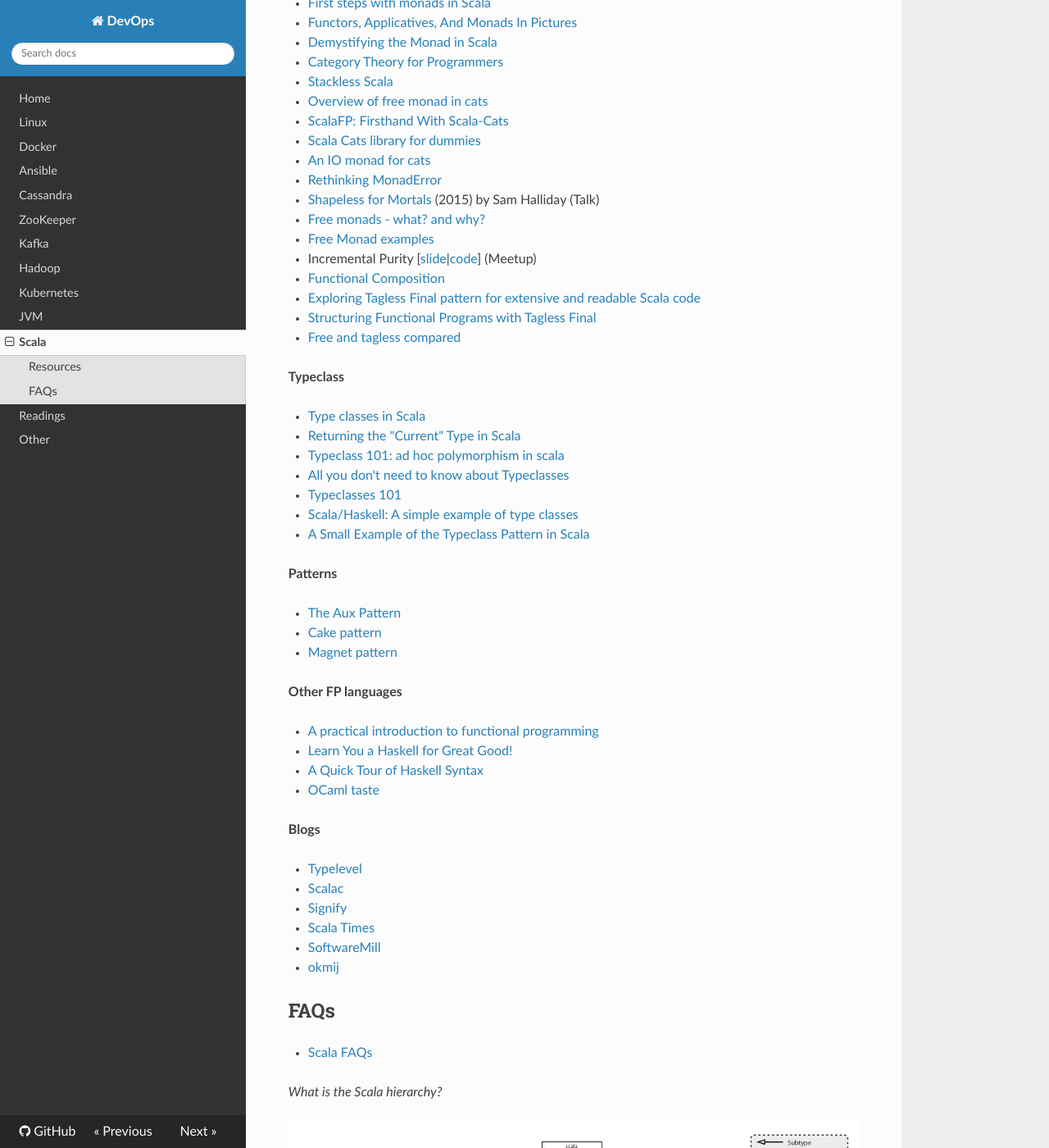
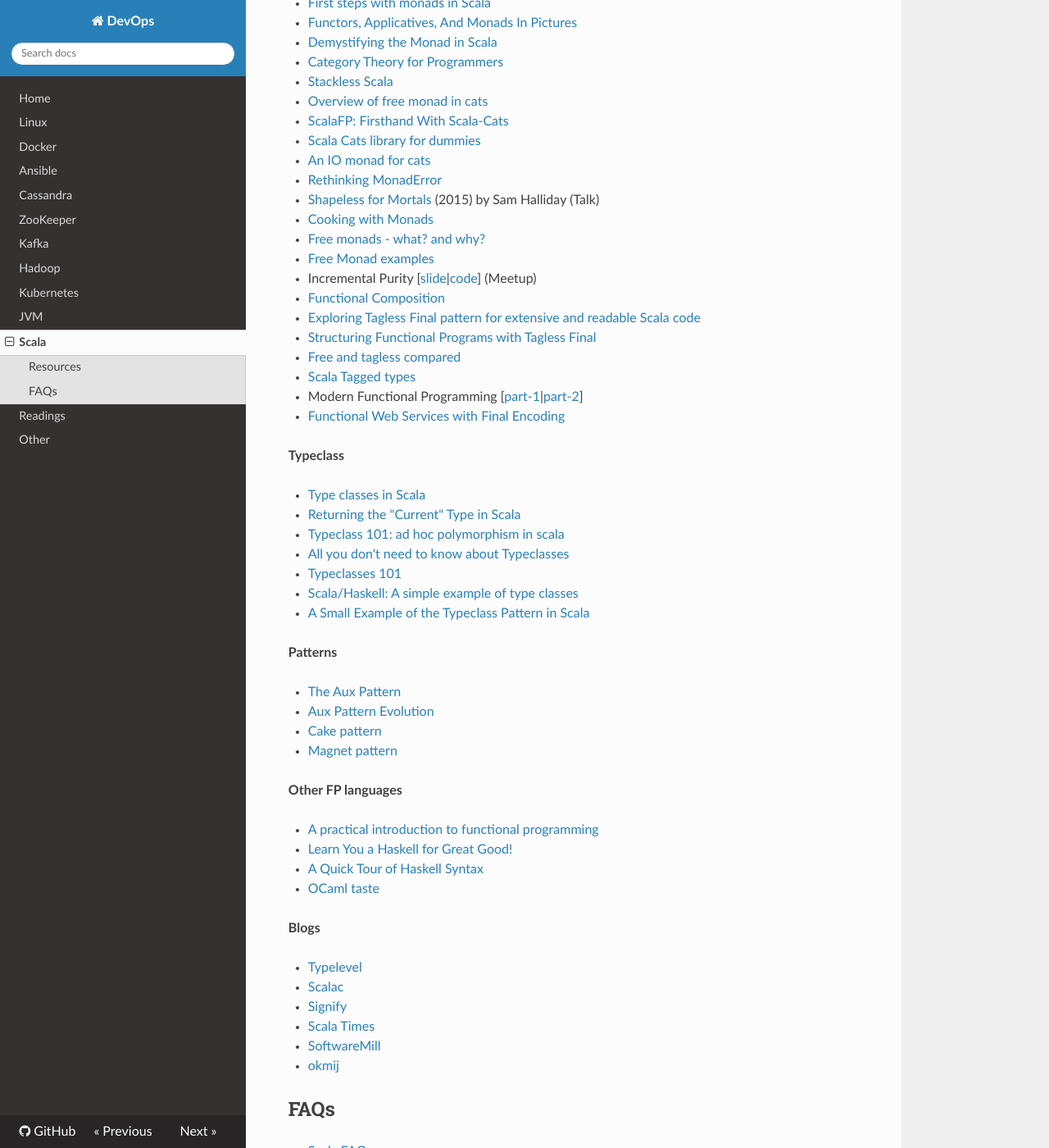
Before and after one commit to niqdev/devops, an MkDocs documentation site: the page built from docs/scala.md, in a window 1280 px wide and 1400 px high, scrolled down 1304 px. Shown: the whole window at 82% size. Built offline with MkDocs 1.6.1, drawn with Linux system fonts in a browser that asks for light colours; nearby versions of some CDN libraries; old or Windows-style settings are respelled for this version of MkDocs.

Commit message:
doc: update scala

```diff
--- a/docs/scala.md
+++ b/docs/scala.md
@@ -59,6 +59,7 @@
 * [An IO monad for cats](https://typelevel.org/blog/2017/05/02/io-monad-for-cats.html)
 * [Rethinking MonadError](https://typelevel.org/blog/2018/04/13/rethinking-monaderror.html)
 * [Shapeless for Mortals](http://fommil.com/scalax15/) (2015) by Sam Halliday (Talk)
+* [Cooking with Monads](https://www.becompany.ch/en/blog/2016/11/08/cooking-with-monads)
 * [Free monads - what? and why?](https://softwaremill.com/free-monads)
 * [Free Monad examples](https://github.com/kenbot/free)
 * Incremental Purity [[slide](https://git.io/fp017)|[code](https://git.io/fp01d)] (Meetup)
@@ -66,6 +67,9 @@
 * [Exploring Tagless Final pattern for extensive and readable Scala code](https://blog.scalac.io/exploring-tagless-final.html)
 * [Structuring Functional Programs with Tagless Final](https://www.becompany.ch/en/blog/2018/06/21/tagless-final)
 * [Free and tagless compared](https://softwaremill.com/free-tagless-compared-how-not-to-commit-to-monad-too-early)
+* [Scala Tagged types](http://www.vlachjosef.com/tagged-types-introduction)
+* Modern Functional Programming [[part-1](http://degoes.net/articles/modern-fp)|[part-2](http://degoes.net/articles/modern-fp-part-2)]
+* [Functional Web Services with Final Encoding](https://speakerdeck.com/markus1189/functional-web-services-with-final-encoding)
 
 **Typeclass**
 
@@ -80,6 +84,7 @@
 **Patterns**
 
 * [The Aux Pattern](https://gigiigig.github.io/posts/2015/09/13/aux-pattern.html)
+* [Aux Pattern Evolution](http://www.vlachjosef.com/aux-pattern-evolution/)
 * [Cake pattern](https://medium.com/@itseranga/scala-cake-pattern-e0cd894dae4e)
 * [Magnet pattern](http://spray.io/blog/2012-12-13-the-magnet-pattern)
 
```
